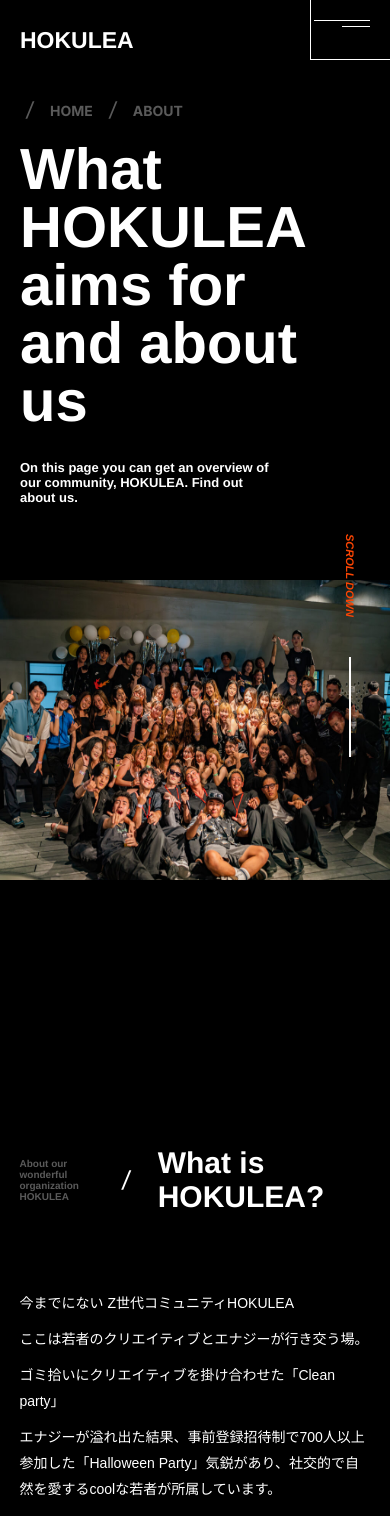
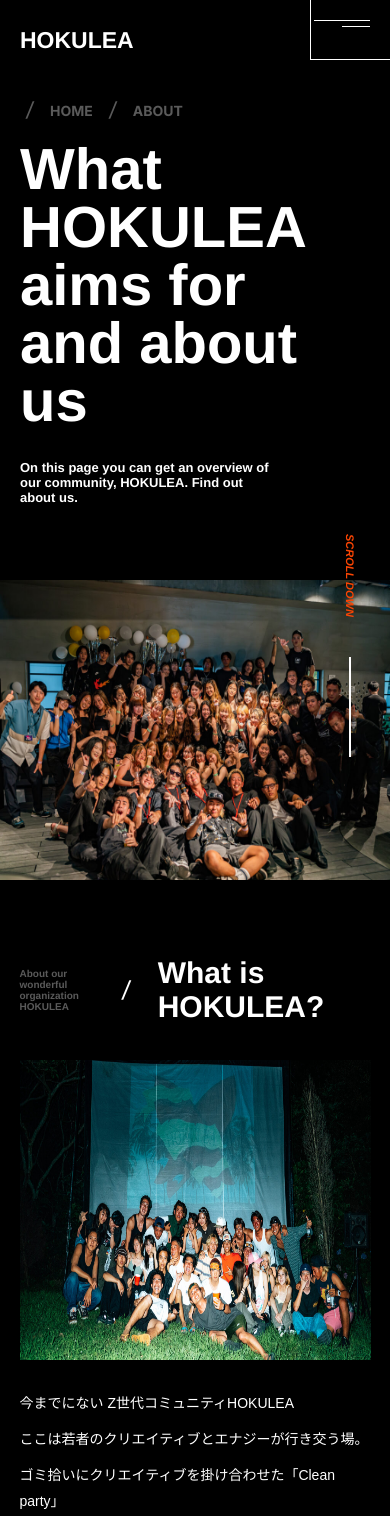
Before and after one commit to kohta9521/HOKULEA_Official_WebSite, a Next.js app: page /about in a window 390 px wide. Shown: the top 1516 px of the page. Built offline with nearby package versions, Linux system fonts and the light colour scheme.

Commit message:
add new component subpageinsertimage responsive desing

```diff
--- a/src/app/about/page.tsx
+++ b/src/app/about/page.tsx
@@ -11,6 +11,7 @@ import SubPageSecTitle from "@/components/atoms/SubPageSecTitle";
 import SubPageBody from "@/components/templates/SubPageBody";
 import SubPageMainText from "@/components/molecules/SubPageMainText";
 import SpaceBox from "@/components/atoms/SpaceBox";
+import SubPageInsertImage from "@/components/atoms/SubPageInsertImage";
 
 const About = () => {
   return (
@@ -49,6 +50,11 @@ const About = () => {
           id={1}
           subTitle={'About our wonderful organization HOKULEA'}
           mainTitle="What is HOKULEA?"
+        />
+        <SubPageInsertImage
+          id={1}
+          image={"/images/about.jpg"}
+          alt={"HOKULEA"}
         />
         <SubPageMainText id={1} text={'今までにない Z世代コミュニティHOKULEA'}  />
         <SubPageMainText id={2} text={'ここは若者のクリエイティブとエナジーが行き交う場。'}  />
@@ -94,6 +100,7 @@ const About = () => {
 
         <SpaceBox id={1} level="medium" />
 
+
         {/* Vision */}
         <SubPageSecTitle
           id={3}
@@ -104,6 +111,11 @@ const About = () => {
         <SubPageMainText id={9} text={'「社会にイイこと、めっちゃ楽しく」をミッションにしているのは「HOKULEA（=喜びの星）を人々に、社会に」という展望があるから。'} />
         <SubPageMainText id={9} text={'HOKULEAはコロナ禍で設立されました。この期間で我々は人々が交流できる場がいかに貴重であり、大事なことなのかを知りました。'} />
         <SubPageMainText id={9} text={'オンラインやリモートで完結できることを知ったのにも関わらず今こうして直接人と対面し楽しんでいるのは、人と交流する場が我々の楽しみであり喜びであるからです。また同時期に地方に暮らし始める人や自然のアクティビティが増えたように自然と対峙する時間がいかに人間の心のゆとりを作り幸せなことなのかも知りました。'} />
+        <SubPageInsertImage
+          id={1}
+          image={"/images/about.jpg"}
+          alt={"HOKULEA"}
+        />
         <SubPageMainText id={9} text={'HOKULEAの中には4つのコミュニティがあります。アウトドア、サーフィン、環境、イベント。'} />
         <SubPageMainText id={9} text={'これは我々は自然が喜びで人との交流がHOKULEA（=喜び）であるからです。'} />
         <SubPageMainText id={9} text={'自然が好きだからこそアウトドアアクティビティをする。自然が好きだからこそ自然保全活動も行う。'} />
@@ -112,7 +124,7 @@ const About = () => {
         <SubPageMainText id={9} text={'そしてこの楽しさと活動を伝えるために人々に、社会に魅せていく。'} />
         <SubPageMainText id={9} text={'参加者や社会が喜ぶようなイベントを行う。それがHOKULEA。'} />
         <SubPageMainText id={9} text={' そしてそれを人々や社会に波及していく、これがHOKULEA。'} />
-        <SubPageMainText id={9} text={' なぜなら「HOKULEA（＝喜びの星）を人々に、社会に」がViSIONだから。'} />
+        <SubPageMainText id={9} text={' なぜなら「HOKULEA（=喜びの星）を人々に、社会に」がViSIONだから。'} />
       </SubPageBody>
     </div>
   );
--- a/src/components/atoms/SubPageInsertImage.tsx
+++ b/src/components/atoms/SubPageInsertImage.tsx
@@ -1,10 +1,8 @@
 import React from 'react'
-
+import Image from 'next/image'
 
 // scss
 import styles from './styles/SubPageInsertImage.module.scss'
-import Image from 'next/image'
-
 
 // props
 export type SubPageInsertImageProps = {
@@ -20,12 +18,12 @@ const SubPageInsertImage = ({
     alt
 }: SubPageInsertImageProps) => {
     return (
-        <div>
+        <div key={id} className={styles.imageBox}>
             <Image
                 className={styles.image}
                 src={image}
                 width={500}
-                height={300}
+                height={500}
                 alt={alt}
             />
         </div>
--- a/src/components/atoms/styles/SubPageInsertImage.module.scss
+++ b/src/components/atoms/styles/SubPageInsertImage.module.scss
@@ -0,0 +1,20 @@
+.imageBox {
+    width: 100%;
+    height: 700px;
+    margin: 60px 0;
+    .image {
+        width: 100%;
+        height: 700px;
+    }
+}
+
+@media screen and (max-width: 1024px) {
+    .imageBox {
+        width: 100%;
+        height: 300px;
+        margin: 30px 0;
+        .image {
+            height: 100%;
+        }
+    }
+}
--- a/src/components/atoms/styles/SubPageSecTitle.module.scss
+++ b/src/components/atoms/styles/SubPageSecTitle.module.scss
@@ -37,6 +37,7 @@
         box-sizing: border-box;
         display: flex;
         align-items: center;
+        margin-bottom: 30px;
         .subTitle {
             display: block;
             width: 100px;
--- a/src/components/templates/SubPageHeroLayout.tsx
+++ b/src/components/templates/SubPageHeroLayout.tsx
@@ -6,6 +6,7 @@ import styles from './styles/SubPageHeroLayout.module.scss'
 
 // react icons import
 import { RxSlash } from "react-icons/rx";
+import Image from 'next/image';
 
 
 // array type
@@ -32,7 +33,7 @@ const SubPageHeroLayout = ({
     image
 }: SubPageHeroLayoutProps) => {
     return (
-        <div className={styles.herolayout}>
+        <div className={styles.herolayout} key={id}>
             <div className={styles.linkBox}>
                 <ul>
                     {
@@ -55,7 +56,7 @@ const SubPageHeroLayout = ({
                     {desc}
                 </p>
                 <div className={styles.imgBox}>
-                    <img className={styles.image} src={image} alt="subPageHeroImage" />
+                    <Image className={styles.image} width={1700} height={1000} src={image} alt="subPageHeroImage" />
                 </div>
             </div>
         </div>
--- a/src/components/templates/styles/SubPageHeroLayout.module.scss
+++ b/src/components/templates/styles/SubPageHeroLayout.module.scss
@@ -1,7 +1,7 @@
 .herolayout {
     position: relative;
     width: 100%;
-    min-height: 1000px;
+    min-height: 1400px;
     padding: 0px 100px;
     box-sizing: border-box;
     margin-top: 100px;
@@ -38,9 +38,9 @@
     }
     .titleBox {
         width: 100%;
-        margin-top: 10px;
+        margin-top: 30px;
         font-family: Helvetica Neue;
-        font-size: 35px;
+        font-size: 40px;
         font-style: normal;
         font-weight: 700;
         line-height: 1;
@@ -62,9 +62,10 @@
         position: absolute;
         left: 0;
         margin-top: 150px;
-        width: 700px;
-        height: 700px;
+        width: 1700px;
+        height: 1000px;
         .image {
+            width: 100%;
             height: 100%;
         }
     }
@@ -74,7 +75,7 @@
     .herolayout {
         position: relative;
         width: 100%;
-        // height: 810px;
+        min-height: 810px;
         padding: 0px 20px;
         margin-top: 40px;
         box-sizing: border-box;
@@ -138,6 +139,7 @@
             height: 300px;
             .image {
                 width: 100%;
+                height: 100%;
             }
         }
     }
```
